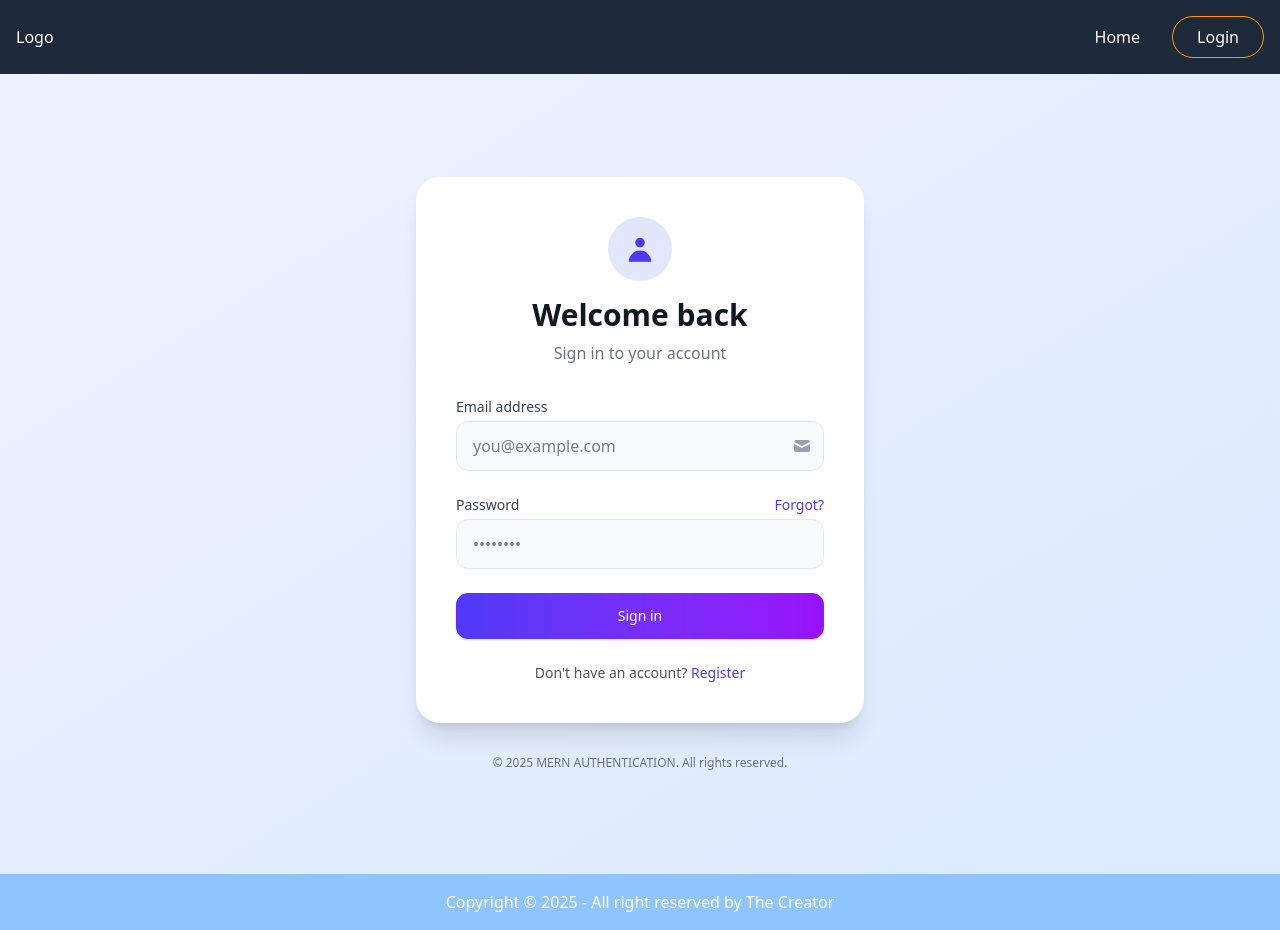
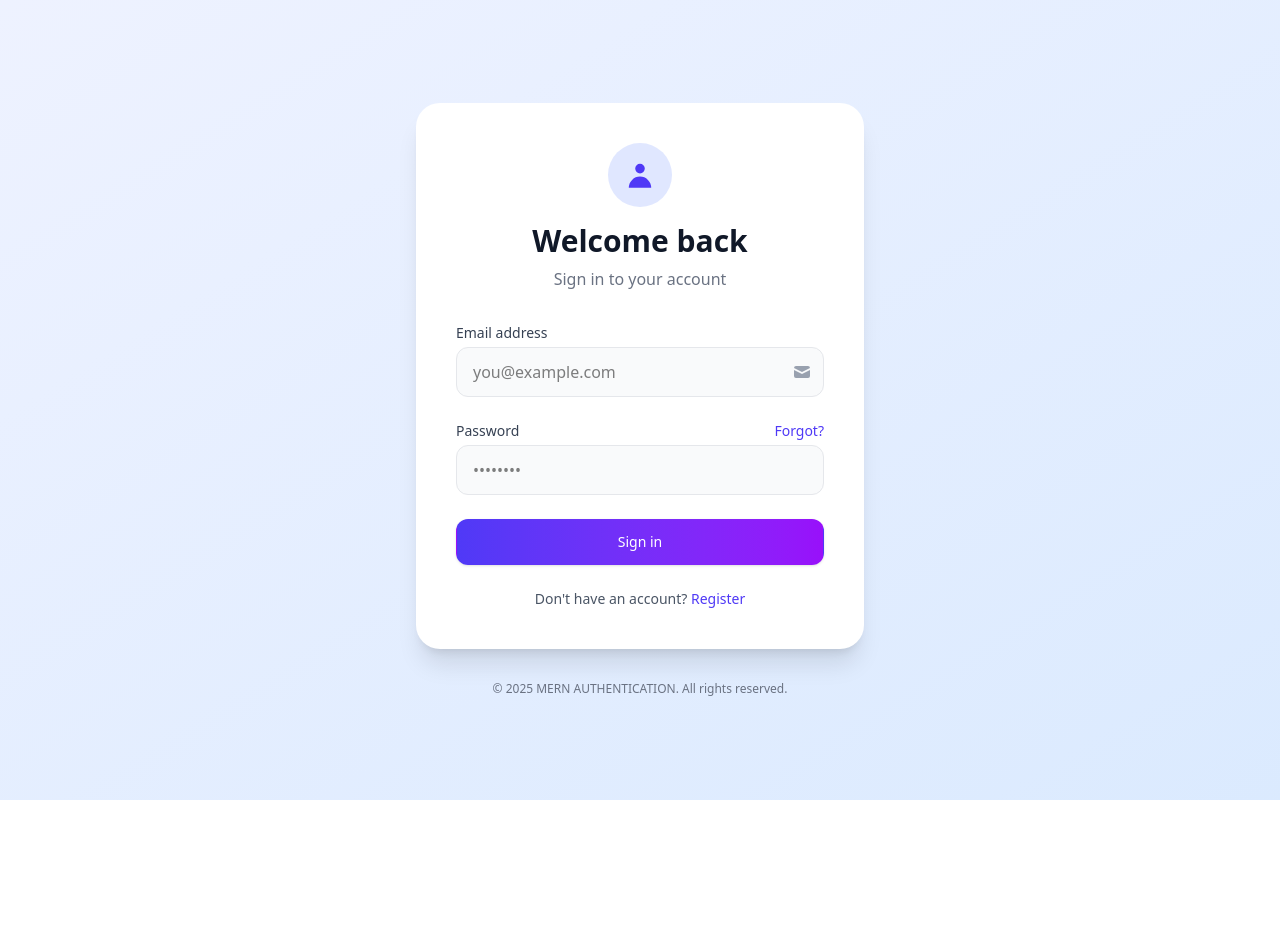
Before and after one commit to GAGGAH1/G-Authentication, a React (Vite) app in the folder frontend/: page /login in a window 1280 px wide. After the commit the page ends 800 px from the top, so only its background shows below. Built offline with nearby package versions, Linux system fonts and the light colour scheme.

Commit message:
Hiding Navbar and Footer for the Login Page

```diff
--- a/frontend/src/App.jsx
+++ b/frontend/src/App.jsx
@@ -1,4 +1,4 @@
-import { Routes, Route } from 'react-router-dom'
+import { Routes, Route, useLocation } from 'react-router-dom'
 import Home from './pages/Home'
 import Login from './pages/Login'
 import EmailVerify from './pages/EmailVerify'
@@ -8,9 +8,12 @@ import Footer from './components/Footer'
 import NotFound from './pages/NotFound'
 
 const App = () => {
+
+  const location = useLocation()
   return (
     <>
-      <Navbar />
+      {/* <Navbar /> */}
+      {location.pathname !== '/login' && <Navbar />}
        <Routes>
           <Route path="/" element={<Home />} />
           <Route path="/login" element={<Login />} />
@@ -18,7 +21,8 @@ const App = () => {
           <Route path="/reset-password" element={<ResetPassword />} />
           <Route path="*" element={<NotFound />} />
        </Routes>
-      <Footer />
+      {/* <Footer /> */}
+      {location.pathname !== '/login' && <Footer />}
 
     </>
   )
```
